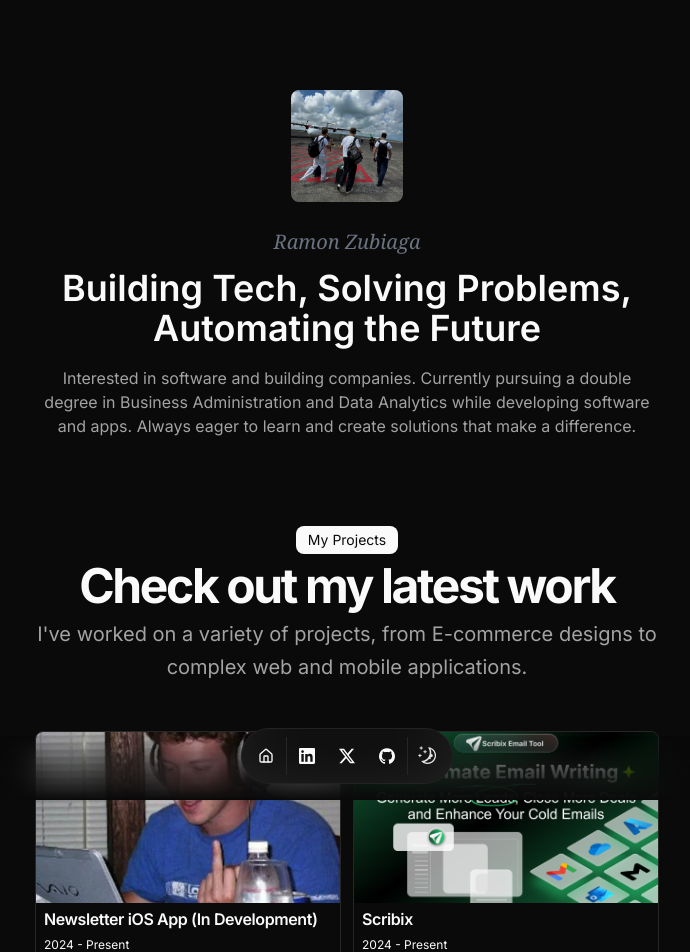
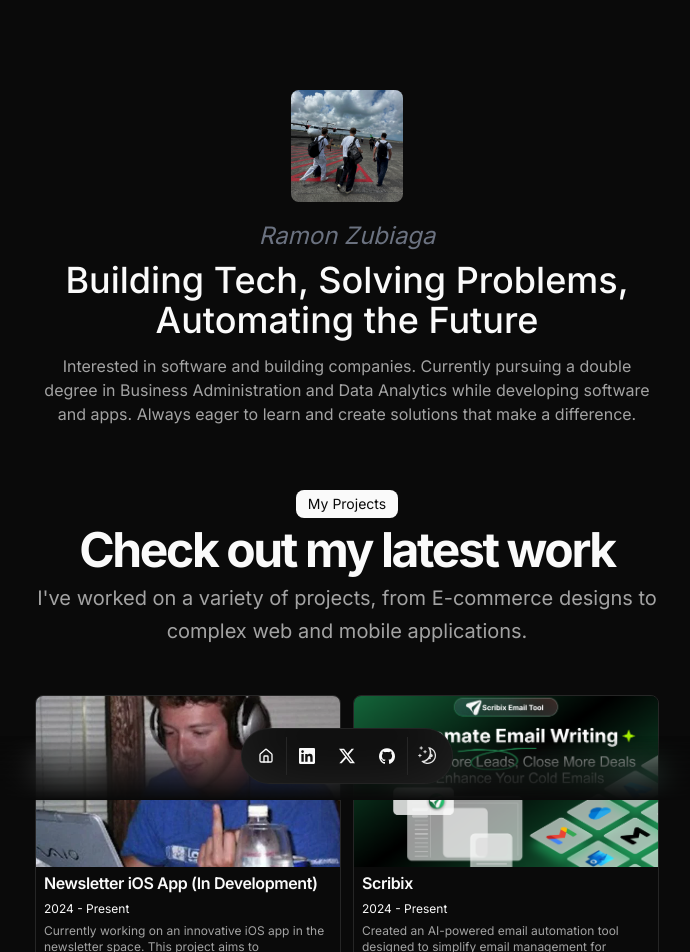
Before and after one commit to RammonZub/Portfolio-RamonZubiaga-2025, a Next.js app: page / in a window 1280 px wide. Shown: the top 952 px of the page, without its empty margins (293-983 px from the left). Built offline with nearby package versions, Linux system fonts and the light colour scheme.

Commit message:
Font Changes

```diff
--- a/src/app/page.tsx
+++ b/src/app/page.tsx
@@ -12,9 +12,9 @@
 
 export default function Page() {
   return (
-    <main className="flex flex-col min-h-[100dvh] space-y-10">
+    <main className="flex flex-col min-h-[100dvh] space-y-8">
       <section id="hero" className="text-center">
-        <div className="mx-auto w-full max-w-2xl space-y-6">
+        <div className="mx-auto w-full max-w-2xl space-y-4">
           <BlurFade delay={BLUR_FADE_DELAY}>
             <div className="relative w-28 h-28 mx-auto">
               <img
@@ -24,15 +24,15 @@
               />
             </div>
           </BlurFade>
-          <div className="space-y-4">
+          <div className="space-y-3">
             <BlurFadeText
               delay={BLUR_FADE_DELAY * 2}
-              className="text-xl font-serif text-gray-500 italic mx-auto"
+              className="text-2xl text-gray-500 italic mx-auto"
               yOffset={4}
               text={DATA.name}
             />
             <BlurFadeText
-              className="text-3xl md:text-4xl font-semibold"
+              className="text-3xl md:text-4xl font-medium"
               delay={BLUR_FADE_DELAY * 3}
               text={DATA.description}
             />
@@ -46,7 +46,7 @@
       </section>
 
       <section id="projects">
-        <div className="space-y-12 w-full py-12">
+        <div className="space-y-12 w-full py-8">
           <BlurFade delay={BLUR_FADE_DELAY * 5}>
             <div className="flex flex-col items-center justify-center space-y-4 text-center">
               <div className="space-y-2">
```
